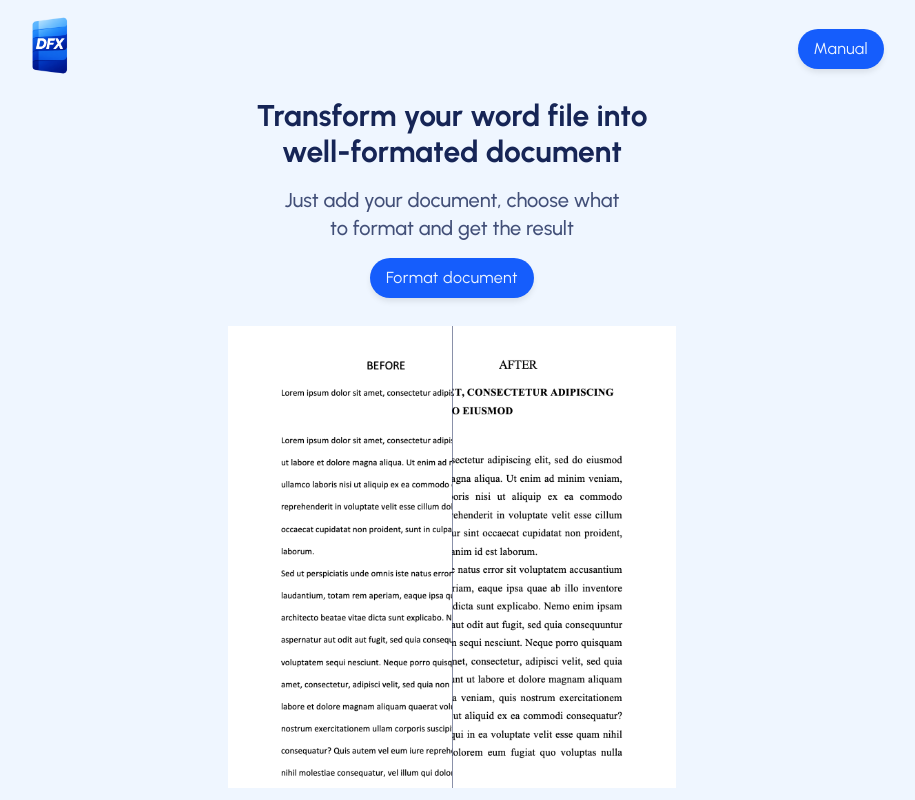
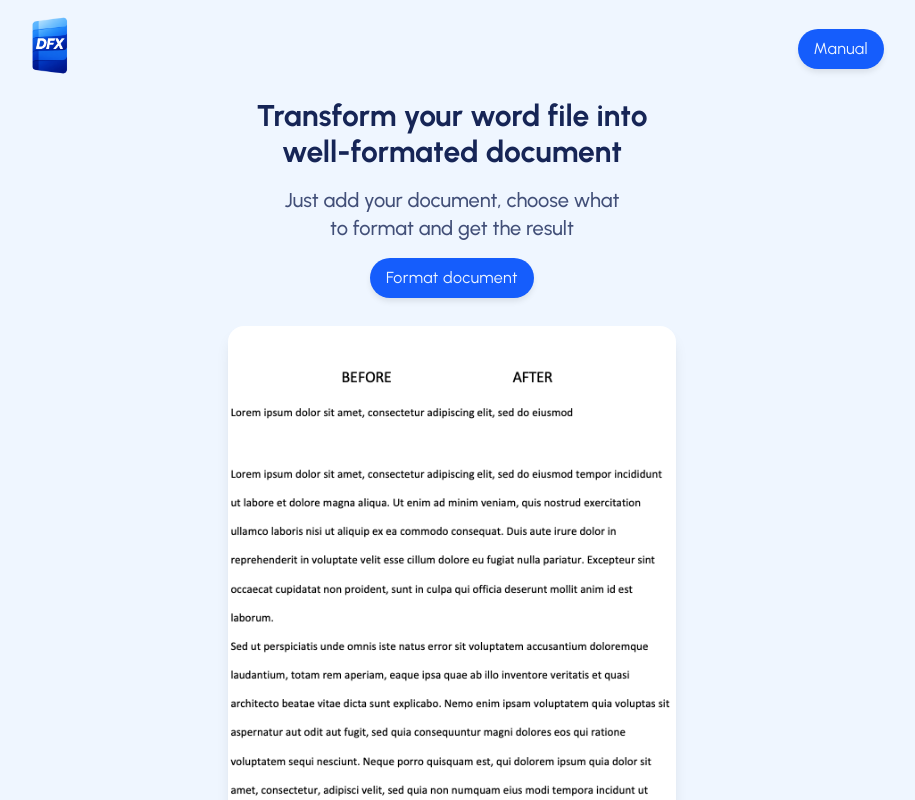
Before and after one commit to EgorFray/fdword, a React (Vite) app in the folder frontend/: page /dashboard in a window 1280 px wide. Shown: the top 800 px of the page, without its empty margins (188-1103 px from the left). Built offline with nearby package versions, Linux system fonts and the light colour scheme.

Commit message:
Change comparator component to a flip card

```diff
--- a/frontend/src/ui/Comparator.jsx
+++ b/frontend/src/ui/Comparator.jsx
@@ -1,59 +1,64 @@
-import { motion, useAnimation } from "framer-motion";
+import { motion } from "framer-motion";
 import { useEffect, useState } from "react";
 
 function Comparator() {
-  const [showDivider, setShowDivider] = useState(false);
-  const controls = useAnimation();
+  const [isFlipped, setIsFlipped] = useState(false);
+  const [isAutoDone, setIsAutoDone] = useState(false);
 
   useEffect(() => {
-    const sequence = async () => {
-      for (let i = 0; i < 1; i++) {
-        await controls.start({
-          clipPath: "polygon(0 0, 100% 0, 100% 100%, 0 100%)",
-          transition: { duration: 1.5, ease: "easeInOut" },
-        });
-
-        await controls.start({
-          clipPath: "polygon(0 0, 0% 0, 0% 100%, 0 100%)",
-          transition: { duration: 1.5, ease: "easeInOut" },
-        });
-      }
-
-      await controls.start({
-        clipPath: "polygon(0 0, 50% 0, 50% 100%, 0 100%)",
-        transition: { duration: 0.8 },
-      });
-
-      setShowDivider(true);
+    const flipToAfter = setTimeout(() => setIsFlipped(true), 600);
+    const flipBackToBefore = setTimeout(() => {
+      setIsFlipped(false);
+      setIsAutoDone(true);
+    }, 1800);
+    return () => {
+      clearTimeout(flipToAfter);
+      clearTimeout(flipBackToBefore);
     };
-
-    sequence();
   }, []);
 
+  function handleFlip() {
+    if (!isAutoDone) return;
+    setIsFlipped((prev) => !prev);
+  }
+
   return (
-    <div className="relative m-auto w-full max-w-md overflow-hidden">
-      {/* AFTER */}
-      <img src="/after.png" alt="Document after formating" className="w-full" />
+    <div
+      className="relative m-auto w-80 max-w-md cursor-pointer md:w-full"
+      style={{ perspective: "1200px" }}
+      onClick={handleFlip}
+    >
+      <motion.div
+        className="relative flex aspect-3/4 w-full rounded-2xl shadow-lg"
+        style={{ transformStyle: "preserve-3d" }}
+        animate={{ rotateY: isFlipped ? 180 : 0 }}
+        transition={{
+          duration: 0.8,
+          ease: "easeInOut",
+        }}
+        whileTap={isAutoDone ? { scale: 0.98 } : undefined}
+      >
+        {/* BEFORE */}
+        <img
+          src="/before.png"
+          alt="Document before formatting"
+          className="absolute inset-0 h-full w-full rounded-2xl object-cover"
+          style={{
+            backfaceVisibility: "hidden",
+          }}
+        />
 
-      {/* BEFORE */}
-      <motion.img
-        src="/before.png"
-        alt="Document before formating"
-        className="absolute inset-0 h-full w-full object-cover"
-        initial={{
-          clipPath: "polygon(0 0, 100% 0, 100% 100%, 0 100%)",
-        }}
-        animate={controls}
-      />
-
-      {showDivider && (
-        <motion.div
-          initial={{ opacity: 0 }}
-          animate={{ opacity: 0.5 }}
-          className="absolute top-0 bottom-0 w-px bg-blue-950"
-          style={{ left: "50%" }}
+        {/* AFTER */}
+        <img
+          src="/after.png"
+          alt="Document after formatting"
+          className="absolute inset-0 h-full w-full rounded-2xl object-cover"
+          style={{
+            transform: "rotateY(180deg)",
+            backfaceVisibility: "hidden",
+          }}
         />
-      )}
+      </motion.div>
     </div>
   );
 }
```
